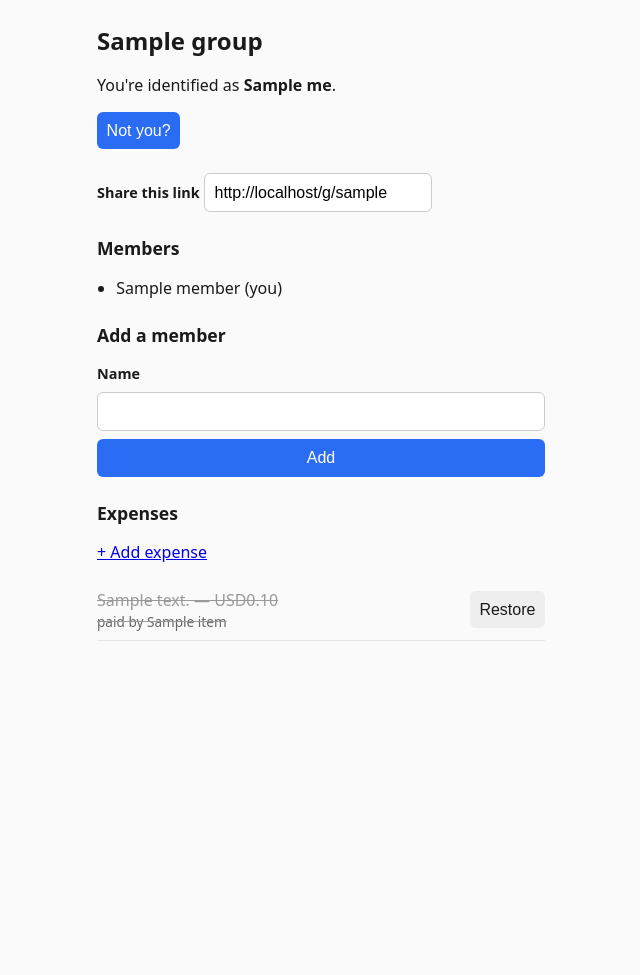
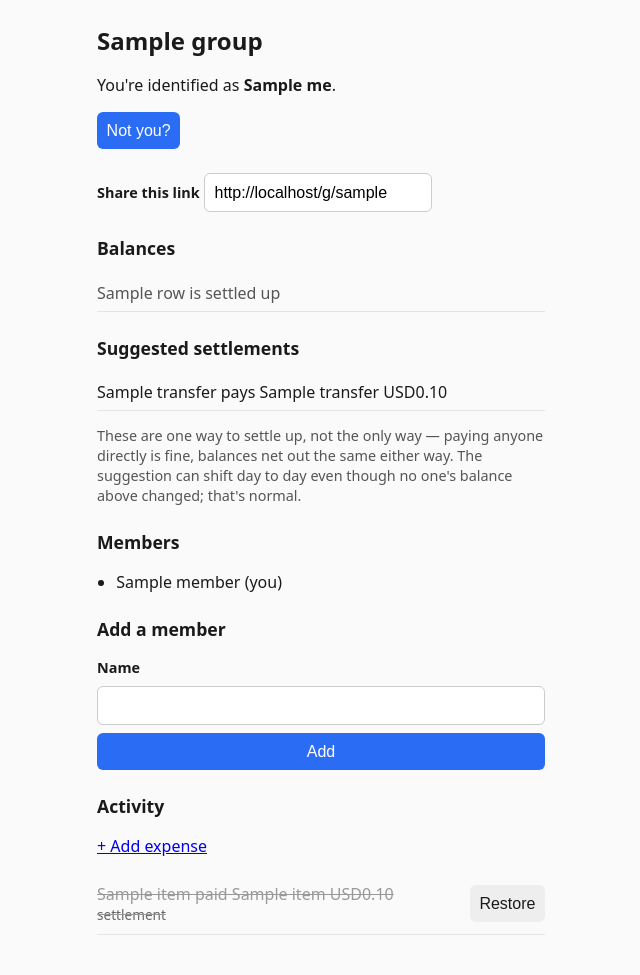
Before and after one commit to lichunho/OpenSplit, a FastAPI app: template app/templates/group.html in a window 1280 px wide. Shown: the whole page, without its empty margins (319-959 px from the left). Before the commit the page ends 641 px from the top, so only its background shows below. Run offline with FastAPI, Linux system fonts and the light colour scheme; the template is opened without the code that fills it: most values are stand-ins (such as "Sample title", 1, 10 or a date in 2020).

Commit message:
Add dashboard balances, simplified debts, and merged activity feed

```diff
--- a/app/static/app.css
+++ b/app/static/app.css
@@ -160,3 +160,28 @@ label.checkbox input {
   color: #1a1a1a;
   flex-shrink: 0;
 }
+
+.balance-list,
+.transfer-list {
+  list-style: none;
+  padding: 0;
+  margin: 0;
+}
+
+.balance-list li,
+.transfer-list li {
+  padding: 0.4rem 0;
+  border-bottom: 1px solid #e5e5e5;
+}
+
+.balance-positive {
+  color: #1a7f37;
+}
+
+.balance-negative {
+  color: #b00020;
+}
+
+.balance-zero {
+  color: #555;
+}
--- a/app/templates/group.html
+++ b/app/templates/group.html
@@ -12,6 +12,49 @@
     <label for="link">Share this link</label>
     <input type="text" id="link" readonly value="{{ request.url_for('group_dashboard', slug=group.slug) }}"
            onclick="this.select()">
+  </section>
+
+  {% macro dollars(cents) -%}
+    {{ group.currency_symbol }}{{ "%d.%02d"|format(cents // 100, cents % 100) }}
+  {%- endmacro %}
+
+  <section>
+    <h2>Balances</h2>
+    {% if balances %}
+      <ul class="balance-list">
+        {% for row in balances %}
+          <li class="{% if row.cents > 0 %}balance-positive{% elif row.cents < 0 %}balance-negative{% else %}balance-zero{% endif %}">
+            {% if row.cents > 0 -%}
+              {{ 'You' if row.is_me else row.name }} {{ 'are' if row.is_me else 'is' }} owed {{ dollars(row.cents) }}
+            {%- elif row.cents < 0 -%}
+              {{ 'You' if row.is_me else row.name }} {{ 'owe' if row.is_me else 'owes' }} {{ dollars(-row.cents) }}
+            {%- else -%}
+              {{ 'You' if row.is_me else row.name }} {{ 'are' if row.is_me else 'is' }} settled up
+            {%- endif %}
+          </li>
+        {% endfor %}
+      </ul>
+    {% else %}
+      <p>No members yet.</p>
+    {% endif %}
+  </section>
+
+  <section>
+    <h2>Suggested settlements</h2>
+    {% if transfers %}
+      <ul class="transfer-list">
+        {% for t in transfers %}
+          <li>{{ t.debtor_name }} pays {{ t.creditor_name }} {{ dollars(t.amount_cents) }}</li>
+        {% endfor %}
+      </ul>
+      <p class="hint">
+        These are one way to settle up, not the only way — paying anyone directly is fine,
+        balances net out the same either way. The suggestion can shift day to day even though
+        no one's balance above changed; that's normal.
+      </p>
+    {% else %}
+      <p>Everyone's settled up — no suggested payments.</p>
+    {% endif %}
   </section>
 
   <section>
@@ -32,15 +75,13 @@
     </form>
   </section>
 
-  {% macro dollars(cents) -%}
-    {{ group.currency_symbol }}{{ "%d.%02d"|format(cents // 100, cents % 100) }}
-  {%- endmacro %}
   <section>
-    <h2>Expenses</h2>
+    <h2>Activity</h2>
     <p><a href="/g/{{ group.slug }}/expenses/new">+ Add expense</a></p>
-    {% if expenses %}
+    {% if activity %}
       <ul class="expense-list">
-        {% for item in expenses %}
+        {% for item in activity %}
+          {% if item.type == "expense" %}
             <li class="{% if item.expense.deleted_at %}deleted{% endif %}">
               <div class="expense-desc">
                 {{ item.expense.description }} — {{ dollars(item.expense.amount_cents) }}
@@ -56,10 +97,27 @@
                 </form>
               {% endif %}
             </li>
+          {% else %}
+            <li class="{% if item.settlement.deleted_at %}deleted{% endif %}">
+              <div class="expense-desc">
+                {{ item.from_name }} paid {{ item.to_name }} {{ dollars(item.settlement.amount_cents) }}
+                <span class="expense-meta">settlement</span>
+              </div>
+              {% if item.settlement.deleted_at %}
+                <form method="post" action="/g/{{ group.slug }}/settlements/{{ item.settlement.id }}/restore" class="inline">
+                  <button type="submit">Restore</button>
+                </form>
+              {% else %}
+                <form method="post" action="/g/{{ group.slug }}/settlements/{{ item.settlement.id }}/delete" class="inline">
+                  <button type="submit">Delete</button>
+                </form>
+              {% endif %}
+            </li>
+          {% endif %}
         {% endfor %}
       </ul>
     {% else %}
-      <p>No expenses yet.</p>
+      <p>No activity yet.</p>
     {% endif %}
   </section>
 {% endblock %}
```
Also changed, not shown: app/routes/groups.py (+85 -5 lines), tests/test_routes.py (+193 -2 lines). Lines whose indentation alone changed are shown as unchanged.
